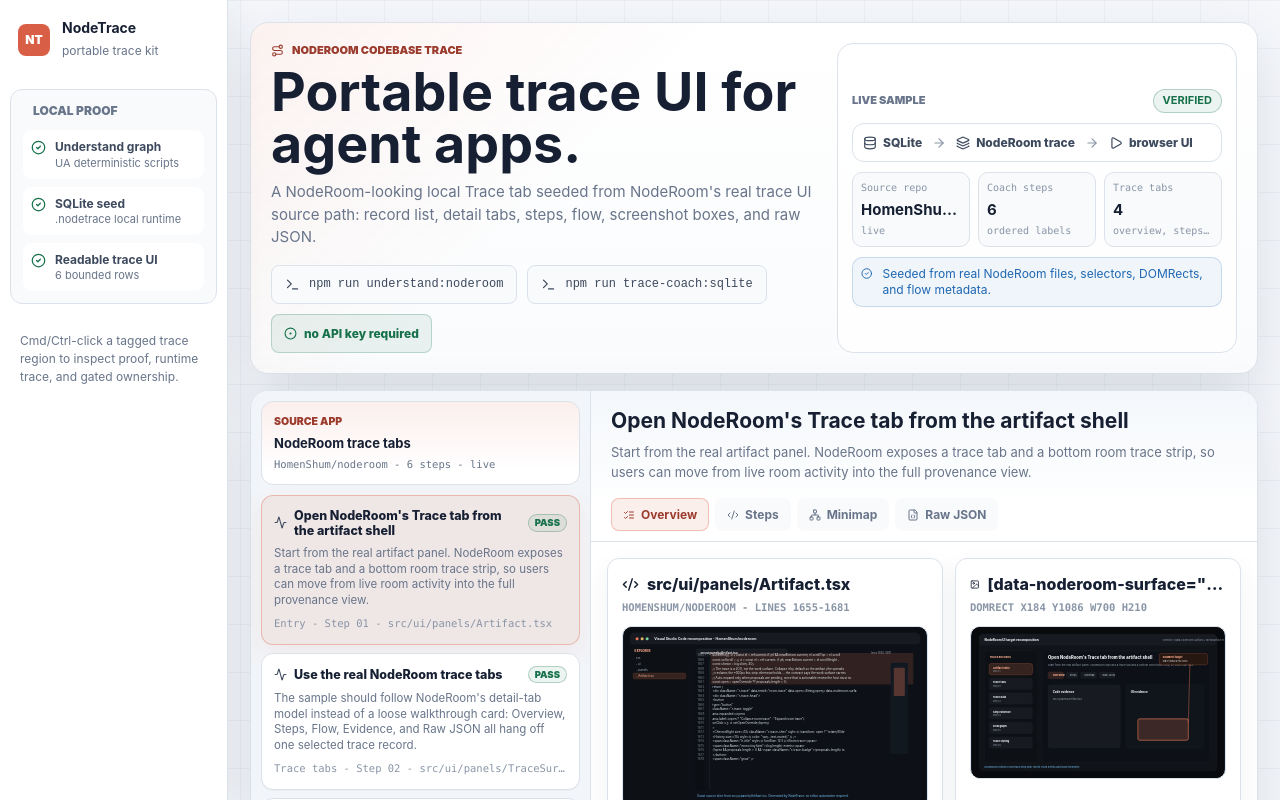
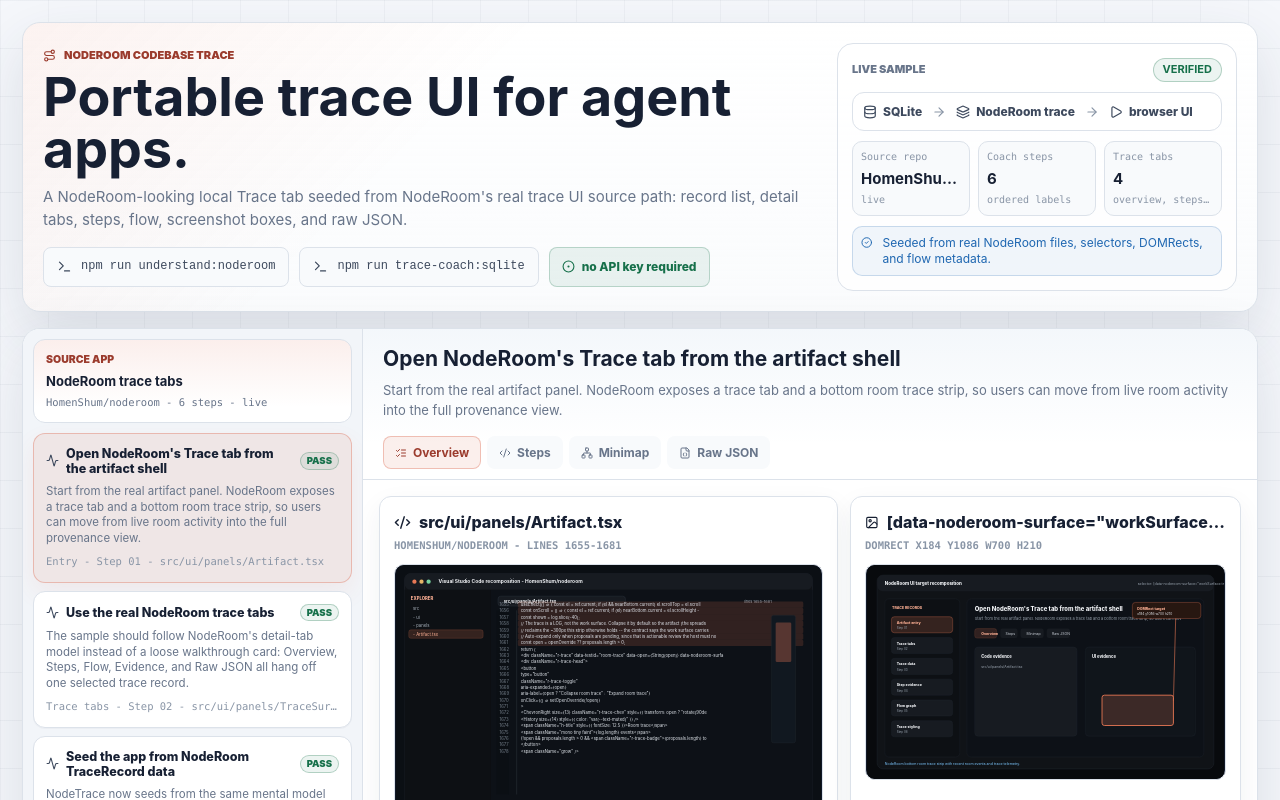
Before and after one commit to HomenShum/nodetrace, a React (Vite) app: page / in a window 1280 px wide. Shown: the top 800 px of the page. Built offline with nearby package versions, Linux system fonts and the light colour scheme.

Commit message:
Remove static Trace Coach sidebar

```diff
--- a/public/nodetrace-state.json
+++ b/public/nodetrace-state.json
@@ -1,5 +1,5 @@
 {
-  "generatedAt": "2026-06-17T10:04:30.213Z",
+  "generatedAt": "2026-06-17T10:18:23.760Z",
   "session": {
     "id": "trace-coach-noderoom-sqlite",
     "title": "Trace Coach: NodeRoom codebase trace",
--- a/scripts/smoke.mjs
+++ b/scripts/smoke.mjs
@@ -76,10 +76,10 @@
   }
   const dashboard = readFileSync("src/DemoDashboard.tsx", "utf8");
   const styles = readFileSync("src/styles.css", "utf8");
-  for (const forbidden of ["Inspectable surfaces", "surfaceBand", "surfaceGrid"]) {
+  for (const forbidden of ["Inspectable surfaces", "surfaceBand", "surfaceGrid", "railProof", "className=\"rail\""]) {
     if (dashboard.includes(forbidden) || styles.includes(forbidden)) issues.push(`noninteractive surface grid still present: ${forbidden}`);
   }
-  for (const required of ["--bg-app: #f5f7fb", "railProof", "traceTimeline", "Recent agent-readable rows"]) {
+  for (const required of ["--bg-app: #f5f7fb", "traceTimeline", "Recent agent-readable rows"]) {
     if (!dashboard.includes(required) && !styles.includes(required)) issues.push(`light/readable trace UI missing ${required}`);
   }
   for (const required of ["npm run understand:noderoom", "docs/eval/nodetrace-understand-anything-noderoom.json", "not a hand-modeled graph"]) {
--- a/src/DemoDashboard.tsx
+++ b/src/DemoDashboard.tsx
@@ -55,38 +55,9 @@
     ],
     [coach],
   );
-  const proofSteps = [
-    { label: "Understand graph", detail: "UA deterministic scripts", done: Boolean(coach) },
-    { label: "SQLite seed", detail: ".nodetrace local runtime", done: state.session.status === "verified" },
-    { label: "Readable trace UI", detail: `${state.traces.length} bounded rows`, done: state.traces.length > 0 },
-  ];
-
   return (
     <TraceLensProvider builderCapable={state.builderCapable}>
       <main className="shell">
-        <aside className="rail">
-          <div className="brand">
-            <div className="mark">NT</div>
-            <div>
-              <strong>NodeTrace</strong>
-              <span>portable trace kit</span>
-            </div>
-          </div>
-          <div className="railProof" aria-label="Local proof path">
-            <p className="eyebrow">Local proof</p>
-            {proofSteps.map((step) => (
-              <div key={step.label} className="railProofStep" data-done={String(step.done)}>
-                <CheckCircle2 size={15} aria-hidden="true" />
-                <span>
-                  <strong>{step.label}</strong>
-                  <small>{step.detail}</small>
-                </span>
-              </div>
-            ))}
-          </div>
-          <p>Cmd/Ctrl-click a tagged trace region to inspect proof, runtime trace, and gated ownership.</p>
-        </aside>
-
         <section className="workspace">
           <header className="showcase" data-nodetrace-surface="shell.statusStrip">
             <div className="showcaseCopy">
--- a/src/styles.css
+++ b/src/styles.css
@@ -50,102 +50,7 @@
 }
 
 .shell {
-  display: grid;
-  grid-template-columns: 228px minmax(0, 1fr);
   min-height: 100vh;
-}
-
-.rail {
-  position: sticky;
-  top: 0;
-  display: flex;
-  flex-direction: column;
-  gap: 28px;
-  height: 100vh;
-  padding: 18px 10px;
-  border-right: 1px solid var(--line);
-  background: rgba(255, 255, 255, 0.92);
-  color: var(--text-primary);
-  box-shadow: 8px 0 30px rgba(40, 54, 76, 0.06);
-}
-
-.brand {
-  display: flex;
-  align-items: center;
-  gap: 12px;
-  padding: 0 8px;
-}
-
-.mark {
-  display: grid;
-  width: 32px;
-  height: 32px;
-  place-items: center;
-  border-radius: 8px;
-  background: var(--accent-primary);
-  color: #ffffff;
-  font-size: 12px;
-  font-weight: 900;
-}
-
-.brand strong {
-  display: block;
-  font-size: 14px;
-}
-
-.brand span,
-.rail p {
-  color: var(--text-muted);
-  font-size: 12px;
-}
-
-.rail p {
-  margin: 0 10px;
-  line-height: 1.5;
-}
-
-.railProof {
-  display: grid;
-  gap: 8px;
-  border: 1px solid var(--line);
-  border-radius: 12px;
-  padding: 12px;
-  background: var(--bg-secondary);
-}
-
-.railProof .eyebrow {
-  margin-bottom: 2px;
-}
-
-.railProofStep {
-  display: flex;
-  align-items: flex-start;
-  gap: 9px;
-  border-radius: 9px;
-  padding: 8px;
-  background: var(--bg-primary);
-  color: var(--text-secondary);
-}
-
-.railProofStep svg {
-  flex: none;
-  margin-top: 2px;
-  color: var(--success-ink);
-}
-
-.railProofStep strong,
-.railProofStep small {
-  display: block;
-}
-
-.railProofStep strong {
-  font-size: 12px;
-}
-
-.railProofStep small {
-  color: var(--text-muted);
-  font-size: 11px;
-  line-height: 1.35;
 }
 
 .workspace {
@@ -1024,12 +929,7 @@
 }
 
 @media (max-width: 760px) {
-  .shell {
-    grid-template-columns: 1fr;
-  }
-
-  .workspace,
-  .rail {
+  .workspace {
     padding: 12px;
   }
 
```
Also changed, not shown: 9 other files (tests, documents, lock files or other folders).
